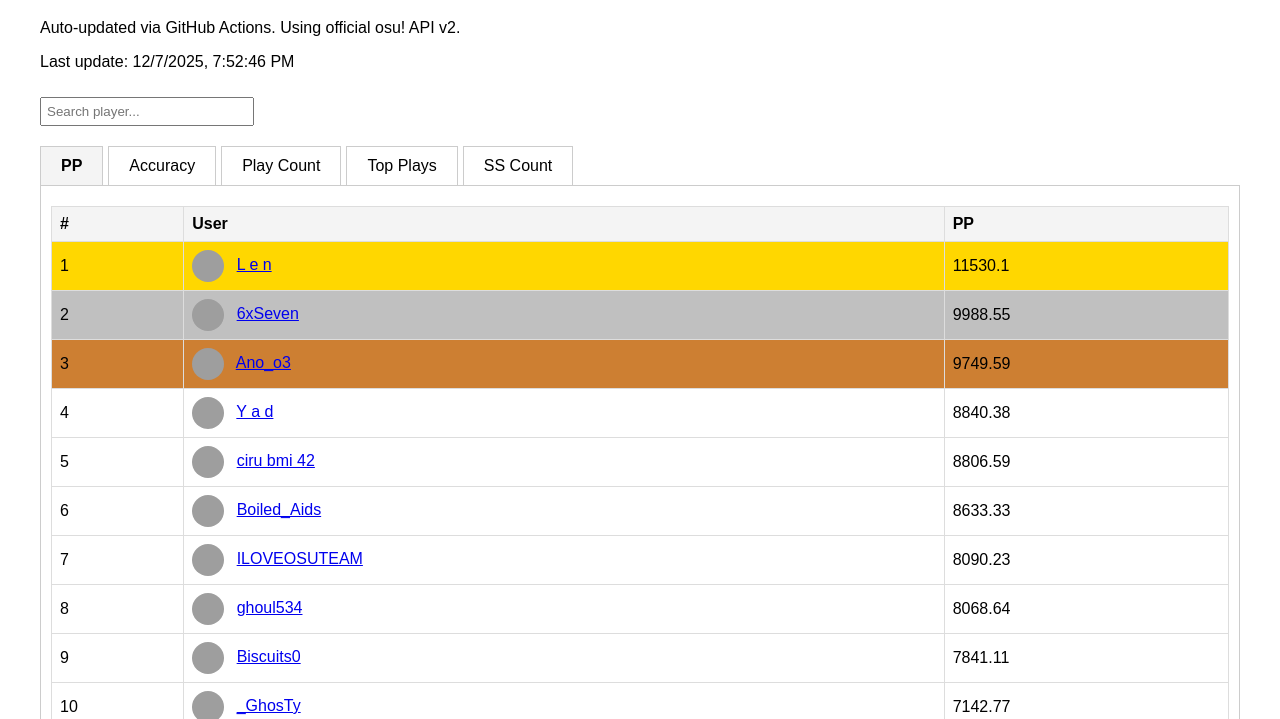
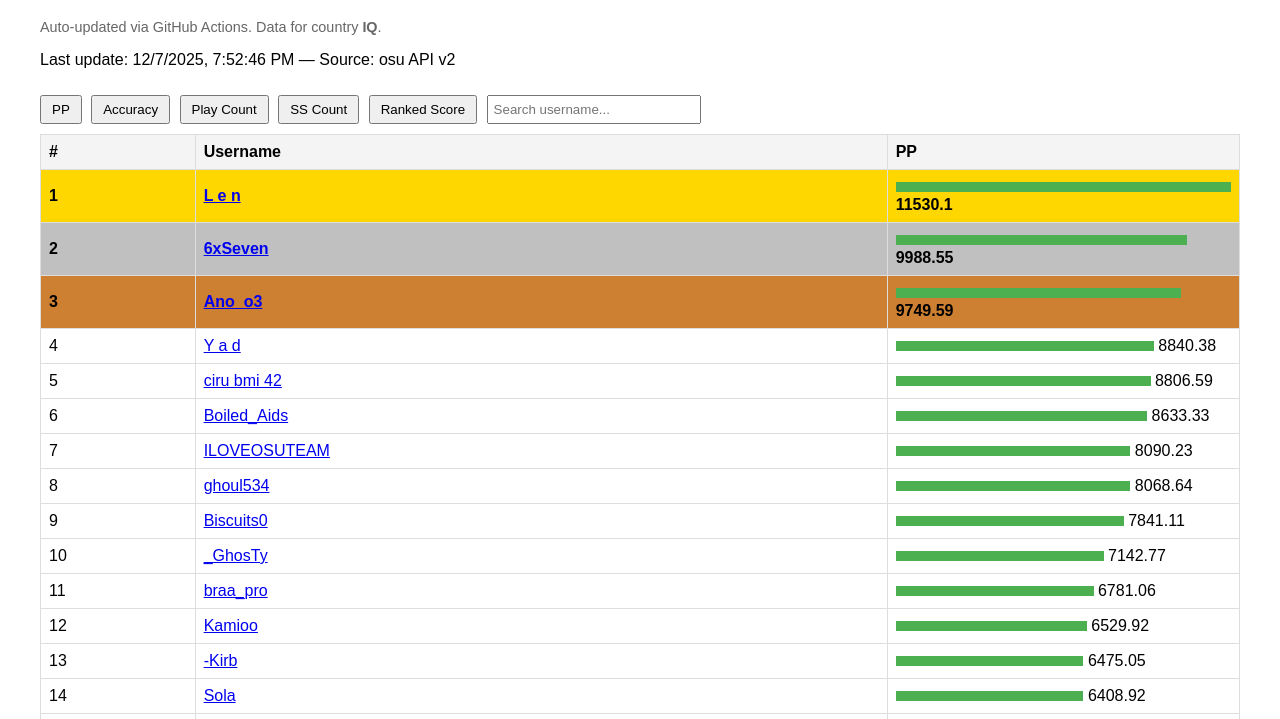
Before and after one commit to 4HM056/Heaven.github.io, a website: page index.html in a window 1280 px wide. Shown: the part 81-800 px from the top of the page. Drawn offline with Linux system fonts and the light colour scheme; grey boxes are pictures that could not be loaded.

Commit message:
Update index.html

```diff
--- a/index.html
+++ b/index.html
@@ -1,106 +1,135 @@
 <!DOCTYPE html>
 <html>
 <head>
-  <meta charset="utf-8" />
+<meta charset="utf-8">
 <title>Osu! Iraq Leaderboard</title>
-  <meta name="viewport" content="width=device-width,initial-scale=1" />
+<meta name="viewport" content="width=device-width,initial-scale=1">
 <style>
 body { font-family: Arial, sans-serif; padding: 20px; max-width: 1200px; margin: auto; }
-    table { border-collapse: collapse; width: 100%; margin-top: 10px; }
+table { border-collapse: collapse; width: 100%; }
 th, td { border: 1px solid #ddd; padding: 8px; text-align: left; }
 th { background: #f4f4f4; cursor: pointer; }
-    .avatar { width: 32px; height: 32px; border-radius: 50%; vertical-align: middle; margin-right: 8px; }
-    .top1 { background-color: gold; }
-    .top2 { background-color: silver; }
-    .top3 { background-color: #cd7f32; }
-    .tabs { display: flex; margin-top: 20px; }
-    .tab { padding: 10px 20px; margin-right: 5px; cursor: pointer; border: 1px solid #ccc; border-bottom: none; }
-    .tab.active { background: #f4f4f4; font-weight: bold; }
-    .tab-content { border: 1px solid #ccc; padding: 10px; display: none; }
-    .tab-content.active { display: block; }
-    input.search { margin-top: 10px; padding: 5px; width: 200px; }
+.small { font-size: .9em; color: #666; }
+.top1 { background: gold; font-weight: bold; }
+.top2 { background: silver; font-weight: bold; }
+.top3 { background: #cd7f32; font-weight: bold; }
+.bar { display: inline-block; height: 10px; background: #4CAF50; }
+.tab { display: none; }
+.tab.active { display: block; }
+button.tablink { margin-right: 5px; padding: 5px 10px; }
+input#search { margin: 10px 0; padding: 5px; width: 200px; }
+.pagination { margin: 10px 0; }
+.pagination button { padding: 5px 10px; margin-right: 5px; }
 </style>
 </head>
 <body>
 <h1>Osu! Iraq Leaderboard</h1>
-  <p class="small">Auto-updated via GitHub Actions. Using official osu! API v2.</p>
-  <p>Last update: <span id="updated">-</span></p>
+<p class="small">Auto-updated via GitHub Actions. Data for country <strong>IQ</strong>.</p>
+<p>Last update: <span id="updated">-</span> — Source: <span id="source">leaderboard.json</span></p>
 
-  <input type="text" id="searchBox" class="search" placeholder="Search player...">
-
-  <div class="tabs">
-    <div class="tab active" data-tab="pp">PP</div>
-    <div class="tab" data-tab="accuracy">Accuracy</div>
-    <div class="tab" data-tab="play_count">Play Count</div>
-    <div class="tab" data-tab="top_plays">Top Plays</div>
-    <div class="tab" data-tab="ss_count">SS Count</div>
+<div>
+<button class="tablink" onclick="openTab('pp')">PP</button>
+<button class="tablink" onclick="openTab('accuracy')">Accuracy</button>
+<button class="tablink" onclick="openTab('play_count')">Play Count</button>
+<button class="tablink" onclick="openTab('ss_count')">SS Count</button>
+<button class="tablink" onclick="openTab('ranked_score')">Ranked Score</button>
+<input type="text" id="search" placeholder="Search username..." oninput="filterTable()">
 </div>
 
-  <div id="pp" class="tab-content active"><table><thead><tr><th>#</th><th>User</th><th>PP</th></tr></thead><tbody></tbody></table></div>
-  <div id="accuracy" class="tab-content"><table><thead><tr><th>#</th><th>User</th><th>Accuracy</th></tr></thead><tbody></tbody></table></div>
-  <div id="play_count" class="tab-content"><table><thead><tr><th>#</th><th>User</th><th>Play Count</th></tr></thead><tbody></tbody></table></div>
-  <div id="top_plays" class="tab-content"><table><thead><tr><th>#</th><th>User</th><th>Top Plays</th></tr></thead><tbody></tbody></table></div>
-  <div id="ss_count" class="tab-content"><table><thead><tr><th>#</th><th>User</th><th>SS Count</th></tr></thead><tbody></tbody></table></div>
+<div class="tab active" id="pp">
+  <table aria-live="polite"><thead><tr><th>#</th><th>Username</th><th>PP</th></tr></thead><tbody></tbody></table>
+  <div class="pagination" id="pp-pages"></div>
+</div>
+
+<div class="tab" id="accuracy">
+  <table><thead><tr><th>#</th><th>Username</th><th>Accuracy</th></tr></thead><tbody></tbody></table>
+  <div class="pagination" id="accuracy-pages"></div>
+</div>
+
+<div class="tab" id="play_count">
+  <table><thead><tr><th>#</th><th>Username</th><th>Play Count</th></tr></thead><tbody></tbody></table>
+  <div class="pagination" id="play_count-pages"></div>
+</div>
+
+<div class="tab" id="ss_count">
+  <table><thead><tr><th>#</th><th>Username</th><th>SS Count</th></tr></thead><tbody></tbody></table>
+  <div class="pagination" id="ss_count-pages"></div>
+</div>
+
+<div class="tab" id="ranked_score">
+  <table><thead><tr><th>#</th><th>Username</th><th>Ranked Score</th></tr></thead><tbody></tbody></table>
+  <div class="pagination" id="ranked_score-pages"></div>
+</div>
 
 <script>
+let leaderboard = [];
+let currentTab = 'pp';
+let currentPage = 1;
+const perPage = 50;
+
+function openTab(tab) {
+  document.querySelectorAll('.tab').forEach(t => t.classList.remove('active'));
+  document.getElementById(tab).classList.add('active');
+  currentTab = tab;
+  currentPage = 1;
+  renderTable();
+}
+
+function filterTable() {
+  renderTable();
+}
+
+function paginate(items) {
+  const pages = Math.ceil(items.length / perPage);
+  const start = (currentPage - 1) * perPage;
+  const end = start + perPage;
+  return [items.slice(start, end), pages];
+}
+
+function renderTable() {
+  const filtered = leaderboard.filter(u => u.username.toLowerCase().includes(document.getElementById('search').value.toLowerCase()));
+  let sorted = [...filtered];
+  sorted.sort((a,b) => b[currentTab] - a[currentTab]);
+  const [pageItems, totalPages] = paginate(sorted);
+
+  const tbody = document.querySelector(`#${currentTab} tbody`);
+  tbody.innerHTML = '';
+  pageItems.forEach((u, i) => {
+    let cls = '';
+    if (i === 0) cls='top1';
+    else if (i === 1) cls='top2';
+    else if (i === 2) cls='top3';
+    let value = u[currentTab];
+    if(currentTab === 'pp' || currentTab === 'accuracy') {
+      const max = Math.max(...sorted.map(x=>x[currentTab]));
+      const pct = Math.round((value/max)*100);
+      value = `<span class="bar" style="width:${pct}%"></span> ${value}`;
+    }
+    tbody.innerHTML += `<tr class="${cls}"><td>${(currentPage-1)*perPage+i+1}</td><td><a href="${u.profile_url}" target="_blank">${u.username}</a></td><td>${value}</td></tr>`;
+  });
+
+  const pageDiv = document.getElementById(`${currentTab}-pages`);
+  pageDiv.innerHTML = '';
+  for(let p=1;p<=totalPages;p++){
+    pageDiv.innerHTML += `<button onclick="currentPage=${p};renderTable()">${p}</button>`;
+  }
+}
+
 async function load() {
   try {
-    const res = await fetch('leaderboard.json', {cache: "no-store"});
+    const res = await fetch('leaderboard.json', {cache:"no-store"});
     const json = await res.json();
-
+    leaderboard = json.items || [];
     document.getElementById('updated').textContent = new Date(json.updated_at).toLocaleString();
-    const items = json.items || [];
-
-    function render(tableId, key) {
-      const tbody = document.querySelector(`#${tableId} tbody`);
-      tbody.innerHTML = '';
-      let filtered = items;
-
-      const search = document.getElementById('searchBox').value.toLowerCase();
-      if(search) filtered = filtered.filter(p => p.username.toLowerCase().includes(search));
-
-      filtered.sort((a,b)=> (b[key]||0)-(a[key]||0))
-              .slice(0,100)
-              .forEach((p,i)=>{
-        const tr = document.createElement('tr');
-        if(i===0) tr.classList.add('top1');
-        else if(i===1) tr.classList.add('top2');
-        else if(i===2) tr.classList.add('top3');
-        tr.innerHTML = `
-          <td>${i+1}</td>
-          <td><img src="${p.avatar_url}" class="avatar">
-              <a href="${p.profile_url}" target="_blank">${p.username}</a></td>
-          <td>${p[key]}</td>
-        `;
-        tbody.appendChild(tr);
-      });
-    }
-
-    ['pp','accuracy','play_count','top_plays','ss_count'].forEach(k=> render(k,k));
-
-    document.getElementById('searchBox').addEventListener('input', ()=>{
-      ['pp','accuracy','play_count','top_plays','ss_count'].forEach(k=> render(k,k));
-    });
-
-  } catch(err){
+    document.getElementById('source').textContent = json.source || 'leaderboard.json';
+    renderTable();
+  } catch(err) {
     console.error(err);
   }
 }
 
 load();
-setInterval(load, 60000);
-
-document.querySelectorAll('.tab').forEach(tab=>{
-  tab.addEventListener('click', ()=>{
-    document.querySelectorAll('.tab').forEach(t=>t.classList.remove('active'));
-    tab.classList.add('active');
-    const tabName = tab.dataset.tab;
-    document.querySelectorAll('.tab-content').forEach(tc=>{
-      tc.classList.remove('active');
-    });
-    document.getElementById(tabName).classList.add('active');
-  });
-});
+setInterval(load, 3600000); // update every 1h
 </script>
 </body>
 </html>
```
Lines whose indentation alone changed are shown as unchanged.
